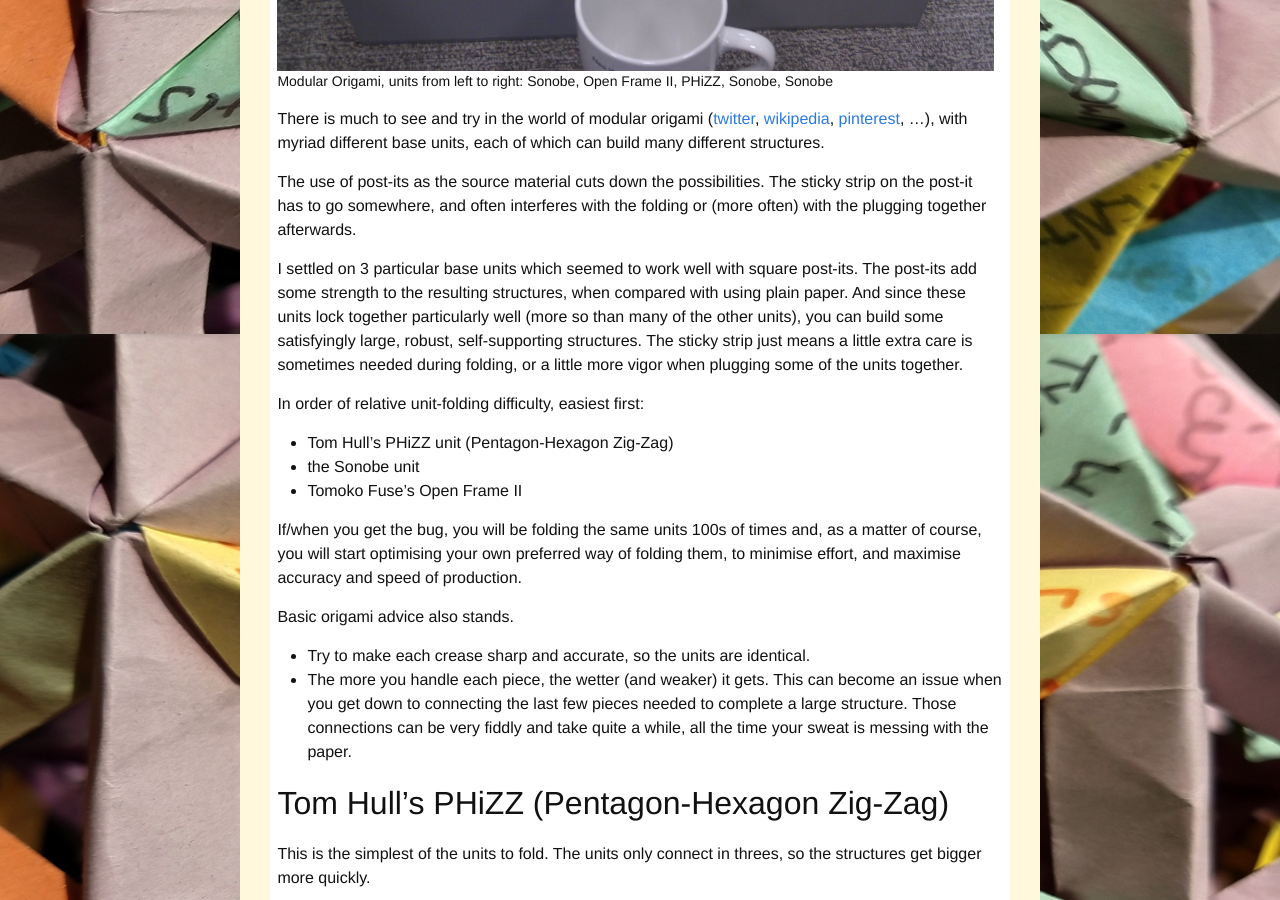
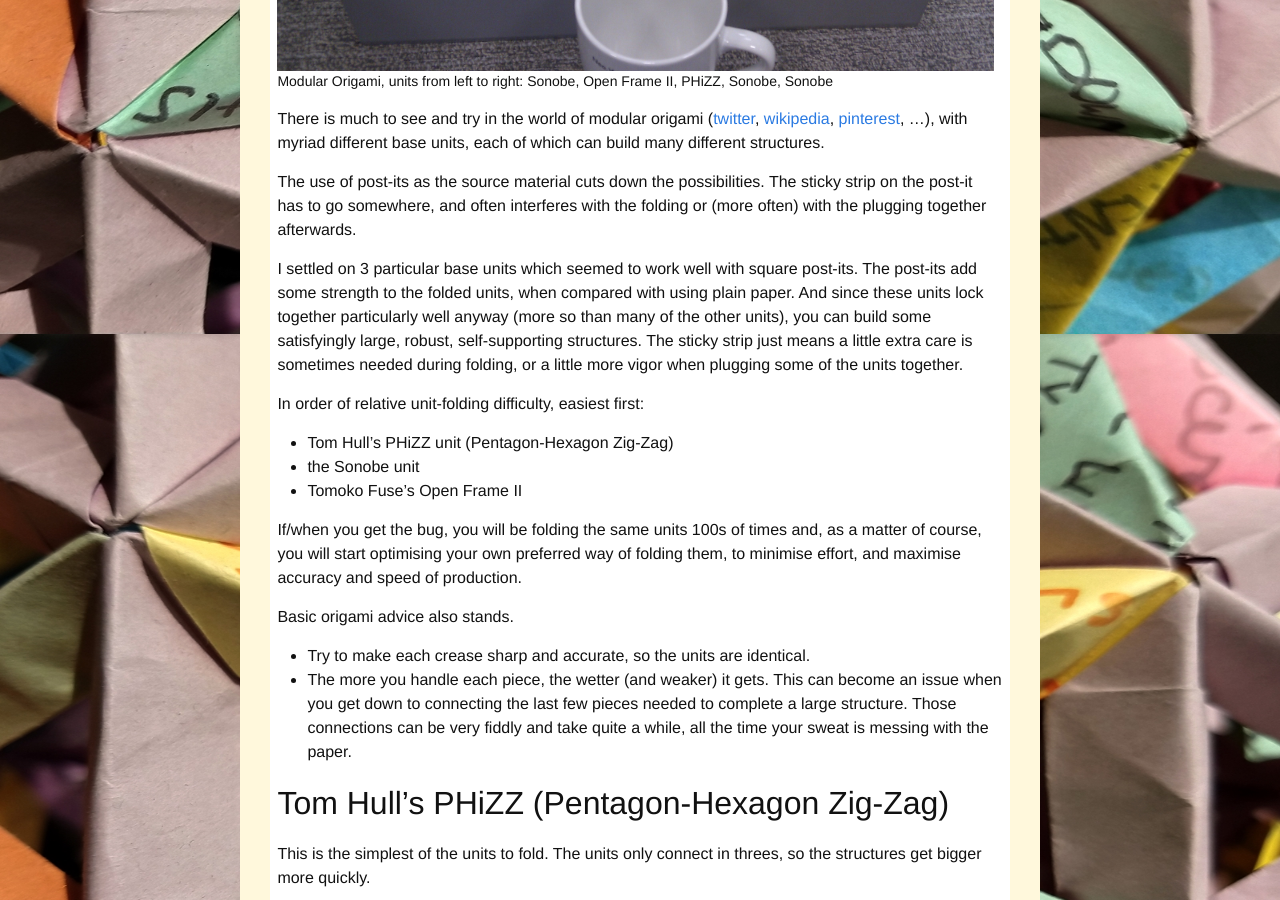
Before and after one commit to upthebuzzard/upthebuzzard.github.io, a Jekyll site: the page built from _fragments/2019-04-29-modular-origami-with-post-its.md, in a window 1280 px wide and 900 px high, scrolled down 566 px. Built offline with Jekyll 4.4.1, drawn with Linux system fonts in a browser that asks for light colours; some web fonts are replaced.

Commit message:
reworded modular post

```diff
--- a/_fragments/2019-04-29-modular-origami-with-post-its.md
+++ b/_fragments/2019-04-29-modular-origami-with-post-its.md
@@ -23,7 +23,7 @@ There is much to see and try in the world of modular origami ([twitter](https://
 
 The use of post-its as the source material cuts down the possibilities. The sticky strip on the post-it has to go somewhere, and often interferes with the folding or (more often) with the plugging together afterwards.
 
-I settled on 3 particular base units which seemed to work well with square post-its. The post-its add some strength to the resulting structures, when compared with using plain paper. And since these units lock together particularly well (more so than many of the other units), you can build some satisfyingly large, robust, self-supporting structures. The sticky strip just means a little extra care is sometimes needed during folding, or a little more vigor when plugging some of the units together.
+I settled on 3 particular base units which seemed to work well with square post-its. The post-its add some strength to the folded units, when compared with using plain paper. And since these units lock together particularly well anyway (more so than many of the other units), you can build some satisfyingly large, robust, self-supporting structures. The sticky strip just means a little extra care is sometimes needed during folding, or a little more vigor when plugging some of the units together.
 
 In order of relative unit-folding difficulty, easiest first:
 
```
